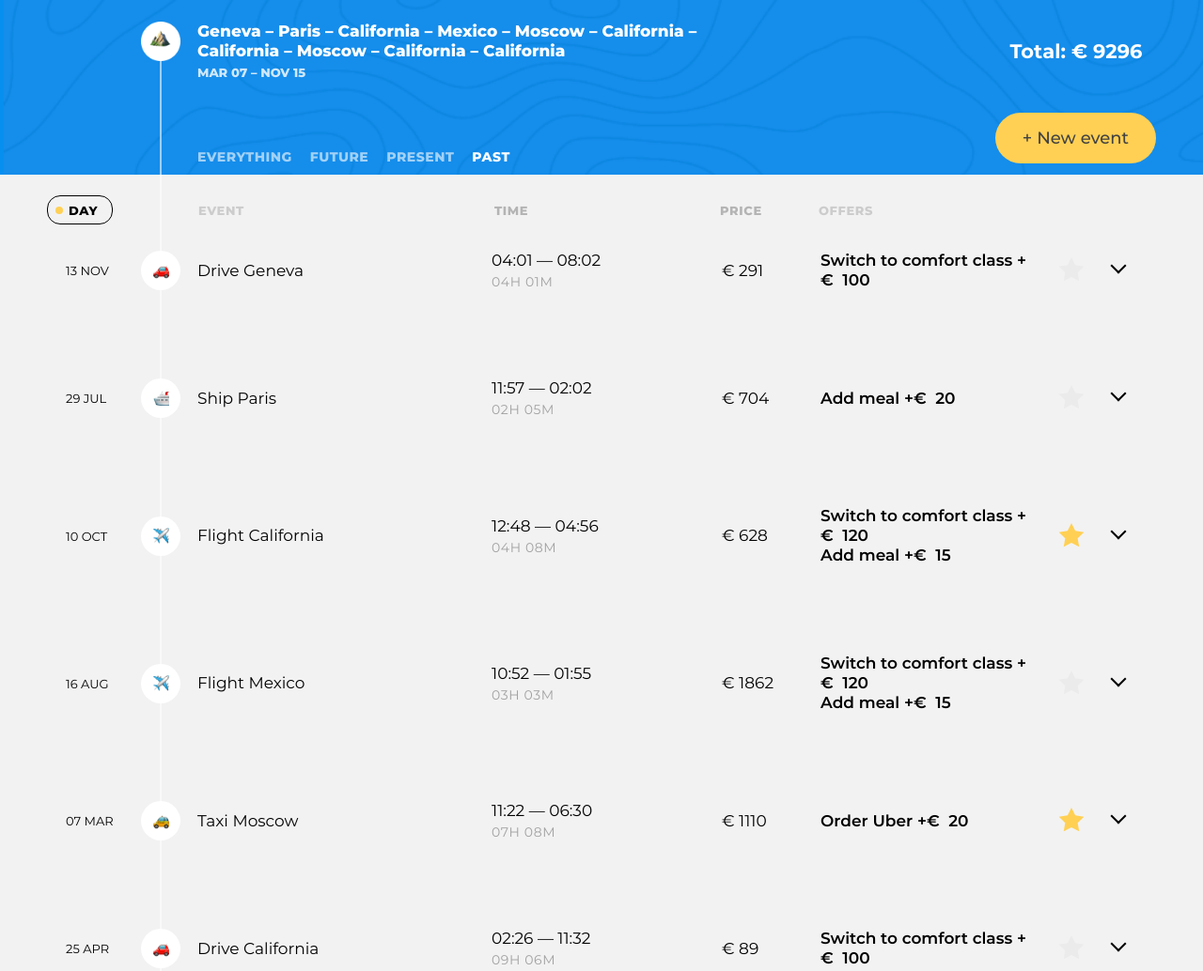
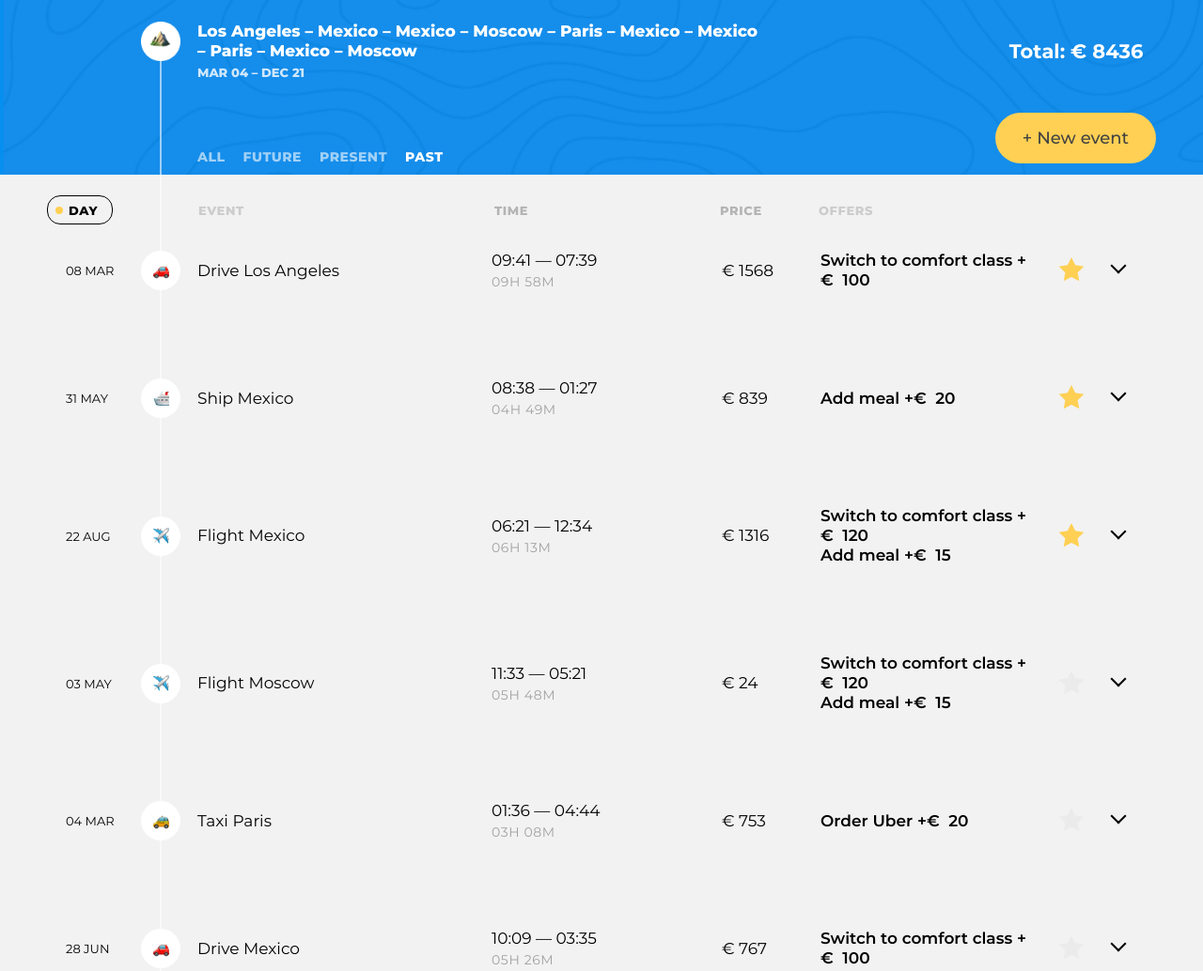
Before and after one commit to htmlacademy-ecmascript/1096051-big-trip-21, a website built with webpack: page public/index.html in a window 1280 px wide. Shown: the top 1034 px of the page at 94% size. Built offline with nearby package versions, Linux system fonts and the light colour scheme.

Commit message:
Еще немного правочееек)

```diff
--- a/public/css/style.css
+++ b/public/css/style.css
@@ -278,10 +278,10 @@ main {
   .trip-filters--hidden {
     display: none; }
 
-.trip-filters__filter:not(:last-of-type) {
+.trip-filters__item:not(:last-of-type) {
   margin-right: 19px; }
 
-.trip-filters__filter-label {
+.trip-filters__label {
   font-weight: 800;
   font-size: 14px;
   line-height: 17px;
@@ -295,14 +295,14 @@ main {
   cursor: pointer;
   -webkit-transition: opacity 0.2s;
   transition: opacity 0.2s; }
-  .trip-filters__filter-label:hover {
+  .trip-filters__label:hover {
     opacity: 1; }
-  .trip-filters__filter-label:active {
+  .trip-filters__label:active {
     opacity: 0.6; }
-  .trip-filters__filter-input:checked + .trip-filters__filter-label {
+  .trip-filters__item-input:checked + .trip-filters__label {
     opacity: 1;
     cursor: default; }
-  .trip-filters__filter-input:disabled + .trip-filters__filter-label {
+  .trip-filters__item-input:disabled + .trip-filters__label {
     opacity: 0.4;
     cursor: default; }
 
@@ -803,6 +803,7 @@ main {
   background-color: #0d8ae4; }
 
 .event__destination-description {
+  word-wrap: break-word;
   width: 560px;
   margin: 0;
   margin-bottom: 16px;
--- a/src/main.js
+++ b/src/main.js
@@ -9,8 +9,8 @@ import { render, RenderPosition } from './render.js';
 const tripMain = document.querySelector('.trip-main');
 const tripFilters = tripMain.querySelector('.trip-controls__filters');
 const tripEvents = document.querySelector('.trip-events');
-const pointsModel = new PointsModel();
 const destinationsModel = new DestinationsModel();
+const pointsModel = new PointsModel(destinationsModel.destinations);
 const newPointModel = new NewPointModel(destinationsModel.destinations);
 const boardPresenter = new BoardPresenter({
   boardContainer: tripEvents,
--- a/src/mock/points.js
+++ b/src/mock/points.js
@@ -1,44 +1,39 @@
-import { getRandomArrayElement, getRandomPositiveInteger} from '../utils/utils.js';
-import { POINT_TYPES, DESTNATIONS} from '../const.js';
+import { getRandomArrayElement, getRandomBoolean, getRandomPositiveInteger} from '../utils/utils.js';
+import { POINT_TYPES } from '../const.js';
+import { getRandomDate } from '../utils/time.js';
 
-const TIME = {
-  MAX_MONTHS: 12,
-  MAX_DAYS: 30,
-  MAX_HOURS: 24,
-  MAX_MINUTES: 60,
-  MAX_SECONDS: 60,
+const PRICE = {
+  MIN: 1,
+  MAX: 2000
 };
-const MAX_PRICE = 2000;
+const HOURS_INCREMENT = {
+  MIN: 1,
+  MAX: 10
+};
+const MINUTES_INCREMENT = {
+  MIN: 1,
+  MAX: 60
+};
 
+function setEndTime(startTime) {
+  const endTime = new Date(startTime);
+  endTime.setHours(startTime.getHours() + getRandomPositiveInteger(HOURS_INCREMENT.MIN, HOURS_INCREMENT.MAX));
+  endTime.setMinutes(startTime.getMinutes() + getRandomPositiveInteger(MINUTES_INCREMENT.MIN, MINUTES_INCREMENT.MAX));
 
-function createRandomPoint() {
-  const month = getRandomPositiveInteger(1, TIME.MAX_MONTHS);
-  const day = getRandomPositiveInteger(1, TIME.MAX_DAYS);
-  const hour = getRandomPositiveInteger(1, TIME.MAX_HOURS);
-  const minute = getRandomPositiveInteger(1, TIME.MAX_MINUTES);
-  const second = getRandomPositiveInteger(1, TIME.MAX_SECONDS);
+  return endTime;
+}
+
+function createRandomPoint(destinations) {
+  const startTime = getRandomDate();
+  const endTime = setEndTime(startTime);
 
   return {
     type: getRandomArrayElement(Object.values(POINT_TYPES)),
-    destination: getRandomArrayElement(DESTNATIONS),
-    startTime: new Date(
-      2023,
-      month,
-      day,
-      hour,
-      minute,
-      second
-    ),
-    endTime: new Date(
-      2023,
-      month,
-      day,
-      hour + getRandomPositiveInteger(1, 10),
-      minute + getRandomPositiveInteger(1, 10),
-      second
-    ),
-    isFavorite: Boolean(Math.round(Math.random())),
-    price: getRandomPositiveInteger(1, MAX_PRICE)
+    destination: getRandomArrayElement(destinations),
+    startTime,
+    endTime,
+    isFavorite: getRandomBoolean(),
+    price: getRandomPositiveInteger(PRICE.MIN, PRICE.MAX)
   };
 }
 
--- a/src/model/points-model.js
+++ b/src/model/points-model.js
@@ -1,9 +1,12 @@
 import { createRandomPoint } from '../mock/points.js';
 
 const POINTS_COUNT = 10;
+export default class PointsModel {
+  #points = null;
 
-export default class PointsModel {
-  #points = Array.from({length: POINTS_COUNT}, createRandomPoint);
+  constructor(destinations) {
+    this.#points = Array.from({length: POINTS_COUNT}, () => createRandomPoint(destinations));
+  }
 
   get points() {
     return this.#points;
--- a/src/utils/time.js
+++ b/src/utils/time.js
@@ -1,4 +1,5 @@
 import dayjs from 'dayjs';
+import { getRandomPositiveInteger } from './utils';
 
 const FORMAT_EVENT = {
   DATE: 'DD MMM',
@@ -6,6 +7,15 @@ const FORMAT_EVENT = {
   ATRIBUTE: 'YYYY-MM-DDTHH:mm',
   FORM: 'YY/MM/DD HH:mm',
   TRIP_DATE: 'MMM DD'
+};
+
+const TIME = {
+  YEAR: 2023,
+  MAX_MONTHS: 12,
+  MAX_DAYS: 31,
+  MAX_HOURS: 24,
+  MAX_MINUTES: 60,
+  MAX_SECONDS: 60,
 };
 
 function getHumanizeEventTime(date, type) {
@@ -49,4 +59,22 @@ function getDurationText(startTime, endTime) {
   return getDurationFormatTime(minutes, hours, days);
 }
 
-export {getHumanizeEventTime, getDurationText};
+function getRandomDate() {
+  const month = getRandomPositiveInteger(1, TIME.MAX_MONTHS);
+  const day = getRandomPositiveInteger(1, TIME.MAX_DAYS);
+  const hour = getRandomPositiveInteger(1, TIME.MAX_HOURS);
+  const minute = getRandomPositiveInteger(1, TIME.MAX_MINUTES);
+  const second = getRandomPositiveInteger(1, TIME.MAX_SECONDS);
+
+
+  return new Date(
+    TIME.YEAR,
+    month,
+    day,
+    hour,
+    minute,
+    second
+  );
+}
+
+export {getHumanizeEventTime, getDurationText, getRandomDate};
--- a/src/utils/utils.js
+++ b/src/utils/utils.js
@@ -35,4 +35,8 @@ function generateRandomText() {
   return getRandomArrayElements(wordsList);
 }
 
-export { getRandomArrayElement, getRandomPositiveInteger, generateRandomText };
+function getRandomBoolean() {
+  return Boolean(Math.round(Math.random()));
+}
+
+export { getRandomArrayElement, getRandomPositiveInteger, generateRandomText, getRandomBoolean};
--- a/src/view/new-point-view.js
+++ b/src/view/new-point-view.js
@@ -46,7 +46,7 @@ function createNewPointTemplate({types, pointOffers, destinations}) {
           <div class="event__type-list">
             <fieldset class="event__type-group">
               <legend class="visually-hidden">Event type</legend>
-              ${Object.values(types).map((type) => createTypeItemTemplate(type)).join('')}
+              ${Object.values(types).map(createTypeItemTemplate).join('')}
             </fieldset>
           </div>
         </div>
@@ -57,7 +57,7 @@ function createNewPointTemplate({types, pointOffers, destinations}) {
           </label>
           <input class="event__input  event__input--destination" id="event-destination-1" type="text" name="event-destination" value="Geneva" list="destination-list-1">
           <datalist id="destination-list-1">
-            ${destinations.map((destination) => createDestinationOptionTemplate(destination.name)).join('')}
+            ${destinations.map(createDestinationOptionTemplate).join('')}
           </datalist>
         </div>
 
@@ -85,7 +85,7 @@ function createNewPointTemplate({types, pointOffers, destinations}) {
           <h3 class="event__section-title  event__section-title--offers">Offers</h3>
 
           <div class="event__available-offers">
-            ${pointOffers.map((offer) => createOfferTemplate(offer)).join('')}
+            ${pointOffers.map(createOfferTemplate).join('')}
           </div>
         </section>
 
--- a/src/view/trip-filters-view.js
+++ b/src/view/trip-filters-view.js
@@ -1,23 +1,24 @@
 import AbstractView from '../framework/view/abstract-view.js';
 
 const FILTERS = {
-  EVERYTHIG: 'Everything',
+  ALL: 'All',
   FUTURE: 'Future',
   PRESENT: 'Present',
   PAST: 'Past',
 };
 
 function createFilterTemplate(filter) {
+  const filterLower = filter.toLowerCase();
   return `
-    <div class="trip-filters__filter">
-      <input id="filter-${filter.toLowerCase()}" class="trip-filters__filter-input  visually-hidden" type="radio" name="trip-filter" value="${filter.toLowerCase()}" checked>
-      <label class="trip-filters__filter-label" for="filter-${filter.toLowerCase()}">${filter.toUpperCase()}</label>
+    <div class="trip-filters__item">
+      <input id="filter-${filterLower}" class="trip-filters__item-input  visually-hidden" type="radio" name="trip-filter" value="${filterLower}" checked>
+      <label class="trip-filters__label" for="filter-${filterLower}">${filterLower}</label>
     </div>
   `;
 }
 
 function createTripFiltersTemplate() {
-  const filtersElements = Object.values(FILTERS).map((filter) => createFilterTemplate(filter)).join('');
+  const filtersElements = Object.values(FILTERS).map(createFilterTemplate).join('');
 
   return `
     <form class="trip-filters" action="#" method="get">
--- a/src/view/trip-info-view.js
+++ b/src/view/trip-info-view.js
@@ -2,7 +2,7 @@ import AbstractView from '../framework/view/abstract-view.js';
 import { getHumanizeEventTime } from '../utils/time.js';
 
 function createTripInfoTemplate(price, destinations, date) {
-  const destinationsText = destinations.join(' \u2013 ');
+  const destinationsText = destinations.join(' – ');
 
   return `
     <section class="trip-main__trip-info  trip-info">
@@ -40,16 +40,16 @@ export default class TripInfoView extends AbstractView {
   }
 
   #getDestinations() {
-    return this.#points.map((point) => point.destination);
+    return this.#points.map(({destination}) => destination.name);
   }
 
   #getStartTripDate() {
-    const minDate = Math.min(...this.#points.map((point) => point.startTime));
+    const minDate = Math.min(...this.#points.map(({startTime}) => startTime));
     return getHumanizeEventTime(minDate, 'TRIP_DATE');
   }
 
   #getEndTripDate() {
-    const maxDate = Math.max(...this.#points.map((point) => point.startTime));
+    const maxDate = Math.max(...this.#points.map(({endTime}) => endTime));
     return getHumanizeEventTime(maxDate, 'TRIP_DATE');
   }
 
@@ -58,10 +58,10 @@ export default class TripInfoView extends AbstractView {
     const endDate = this.#getEndTripDate().split(' ');
     const startDateMonth = startDate[0];
     const endDateMonth = endDate[0];
-    let text = `${this.#getStartTripDate()} \u2013 ${this.#getEndTripDate()}`;
+    let text = `${this.#getStartTripDate()} – ${this.#getEndTripDate()}`;
 
     if (startDateMonth === endDateMonth) {
-      text = `${startDate.join(' ')} \u2013 ${endDate[1]}`;
+      text = `${startDate.join(' ')} – ${endDate[1]}`;
     }
 
     return text;
--- a/src/view/trip-item-edit.js
+++ b/src/view/trip-item-edit.js
@@ -17,9 +17,7 @@ function createTypeItemTemplate(type) {
     </div>`;
 }
 
-function createOfferTemplate(offer) {
-  const {id, text, price} = offer;
-
+function createOfferTemplate({id, text, price}) {
   return `
     <div class="event__offer-selector">
       <input class="event__offer-checkbox  visually-hidden" id="event-offer-${id}-1" type="checkbox" name="event-offer-${id}" checked>
@@ -41,11 +39,10 @@ function createTripItemEditTemplate(point, names) {
     price
   } = point;
   const {name, description} = destination;
-
   const offers = getTypeOffers(type);
-  const offersElements = offers.map((offer) => createOfferTemplate(offer)).join('');
-  const typesElements = Object.values(getTypes()).map((item) => createTypeItemTemplate(item)).join('');
-  const destionationsElements = names.map((item) => createDestinationTemplate(item)).join('');
+  const offersElements = offers.map(createOfferTemplate).join('');
+  const typesElements = Object.values(getTypes()).map(createTypeItemTemplate).join('');
+  const destionationsElements = names.map(createDestinationTemplate).join('');
 
   return `
     <li class="trip-events__item">
--- a/src/view/trip-item.js
+++ b/src/view/trip-item.js
@@ -27,10 +27,11 @@ function createTripItemTemplate(point) {
     isFavorite,
     price
   } = point;
+  const {name} = destination;
 
   const duration = getDurationText(startTime, endTime);
   const offers = getTypeOffers(type);
-  const itemsElements = offers.map((offer) => createOfferTemplate(offer)).join('');
+  const itemsElements = offers.map(createOfferTemplate).join('');
 
   return `
     <li class="trip-events__item">
@@ -39,7 +40,7 @@ function createTripItemTemplate(point) {
         <div class="event__type">
           <img class="event__type-icon" width="42" height="42" src="img/icons/${type.toLowerCase()}.png" alt="Event type icon">
         </div>
-        <h3 class="event__title">${type} ${destination}</h3>
+        <h3 class="event__title">${type} ${name}</h3>
         <div class="event__schedule">
           <p class="event__time">
             <time class="event__start-time" datetime="${getHumanizeEventTime(startTime, 'ATRIBUTE')}">${getHumanizeEventTime(startTime, 'TIME')}</time>
--- a/src/view/trip-list-empty-view.js
+++ b/src/view/trip-list-empty-view.js
@@ -6,7 +6,7 @@ function createListEmptyTemplate() {
 
     <!--
       Значение отображаемого текста зависит от выбранного фильтра:
-        * Everthing – 'Click New Event to create your first point'
+        * All – 'Click New Event to create your first point'
         * Past — 'There are no past events now';
         * Present — 'There are no present events now';
         * Future — 'There are no future events now'.
```
